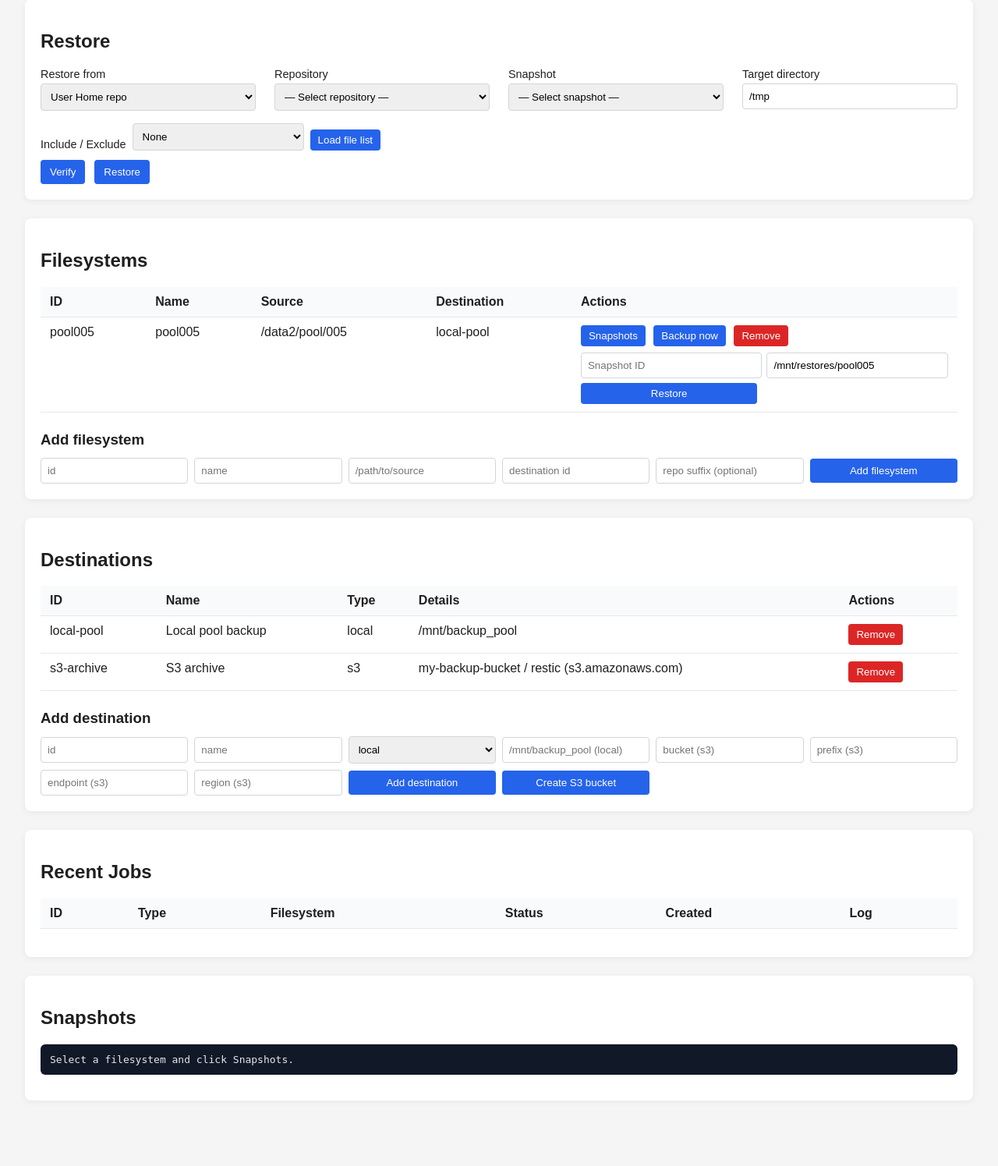
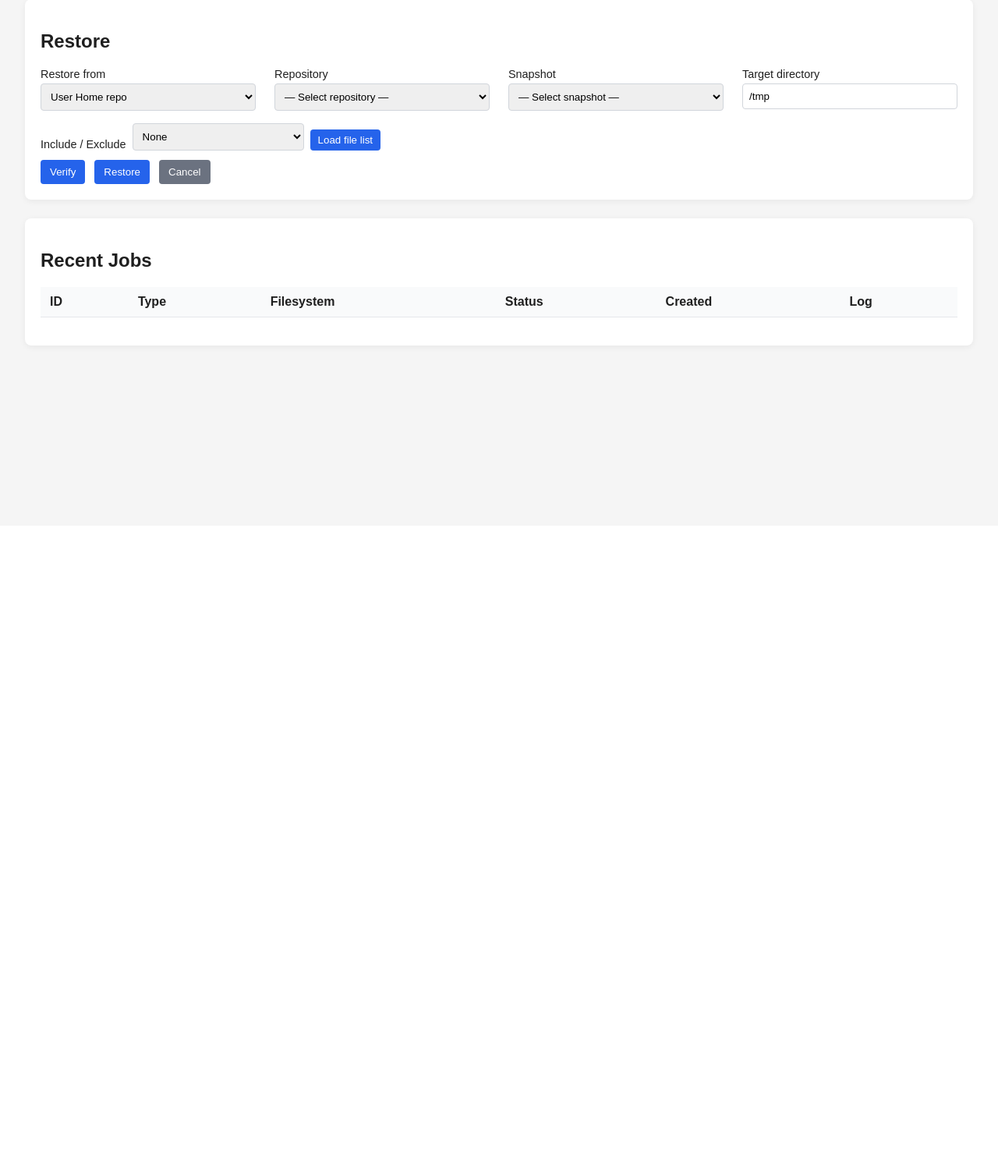
Before and after one commit to mit-orcd/orcd-restic-console, a Flask app: page / in a window 1280 px wide. Shown: the part 126-1621 px from the top of the page at 78% size. After the commit the page ends 575 px from the top, so only its background shows below. Run offline with Flask 3, Linux system fonts and the light colour scheme; data that the repository does not hold is empty.

Commit message:
removed not needed consol sections

```diff
--- a/config/app.yml
+++ b/config/app.yml
@@ -15,7 +15,7 @@ paths:
   restore_root: "/mnt/restores"
   # Root dirs for recovery panel (restic repos)
   backup_user_home: "/mnt/backup_home/home3"
-  backup_software: "/mnt/backup_software"
+  backup_software: "/mnt/backup_software/software"
   default_restore_target: "/tmp"
 aws:
   binary: "/usr/local/bin/aws"
--- a/lib/config.py
+++ b/lib/config.py
@@ -65,7 +65,7 @@ class ConfigStore:
             job_store=paths.get("job_store", "./data/job_history.json"),
             restore_root=paths.get("restore_root", "/mnt/restores"),
             backup_user_home=paths.get("backup_user_home", "/mnt/backup_home/home3"),
-            backup_software=paths.get("backup_software", "/mnt/backup_software"),
+            backup_software=paths.get("backup_software", "/mnt/backup_software/software"),
             default_restore_target=paths.get("default_restore_target", "/tmp"),
             aws_binary=aws.get("binary", "/usr/local/bin/aws"),
             aws_default_region=aws.get("default_region", "us-east-1"),
--- a/static/app.js
+++ b/static/app.js
@@ -126,6 +126,7 @@ const restoreExcludePaths = document.getElementById("restore-exclude-paths");
 const restoreVerifySummary = document.getElementById("restore-verify-summary");
 const restoreVerifyBtn = document.getElementById("restore-verify");
 const restoreRunBtn = document.getElementById("restore-run");
+const restoreCancelBtn = document.getElementById("restore-cancel");
 
 function getDefaultRestoreTargetBase() {
   return restoreTarget.value.trim() || restoreTarget.placeholder || "/tmp";
@@ -307,6 +308,22 @@ restoreRunBtn?.addEventListener("click", async () => {
   }
 });
 
+restoreCancelBtn?.addEventListener("click", () => {
+  restoreFrom.value = "user_home";
+  restoreRepo.innerHTML = "<option value=\"\">— Select repository —</option>";
+  restoreSnapshot.innerHTML = "<option value=\"\">— Select snapshot —</option>";
+  restoreTarget.value = restoreTarget.placeholder || "/tmp";
+  restoreFilterMode.value = "none";
+  restoreIncludeExclude.style.display = "none";
+  restoreIncludePaths.value = "";
+  restoreExcludePaths.value = "";
+  restoreFileListContainer.style.display = "none";
+  restoreFileList.innerHTML = "";
+  restoreVerifySummary.style.display = "none";
+  restoreVerifySummary.innerHTML = "";
+  restoreFrom.dispatchEvent(new Event("change"));
+});
+
 // Load repos on page load for initial "Restore from" value
 if (restoreFrom?.value) {
   restoreFrom.dispatchEvent(new Event("change"));
--- a/static/styles.css
+++ b/static/styles.css
@@ -85,6 +85,10 @@ select {
 
 .btn.danger {
   background: #dc2626;
+}
+
+.btn.btn-cancel {
+  background: #6b7280;
 }
 
 .restore-form {
--- a/templates/index.html
+++ b/templates/index.html
@@ -54,100 +54,7 @@
     <div class="restore-actions">
       <button type="button" class="btn" id="restore-verify">Verify</button>
       <button type="button" class="btn" id="restore-run">Restore</button>
-    </div>
-  </section>
-
-  <section class="panel">
-    <h2>Filesystems</h2>
-    <table>
-      <thead>
-        <tr>
-          <th>ID</th>
-          <th>Name</th>
-          <th>Source</th>
-          <th>Destination</th>
-          <th>Actions</th>
-        </tr>
-      </thead>
-      <tbody>
-        {% for fs in filesystems %}
-        <tr data-fs-id="{{ fs.id }}">
-          <td>{{ fs.id }}</td>
-          <td>{{ fs.name }}</td>
-          <td>{{ fs.source_path }}</td>
-          <td>{{ fs.destination_id }}</td>
-          <td>
-            <button class="btn btn-small" data-action="snapshots">Snapshots</button>
-            <button class="btn btn-small" data-action="backup">Backup now</button>
-            <button class="btn btn-small danger" data-action="delete-fs">Remove</button>
-            <div class="restore-form">
-              <input type="text" name="snapshot_id" placeholder="Snapshot ID">
-              <input type="text" name="target_path" value="{{ restore_root }}/{{ fs.id }}" placeholder="Restore target">
-              <button class="btn btn-small" data-action="restore">Restore</button>
-            </div>
-          </td>
-        </tr>
-        {% endfor %}
-      </tbody>
-    </table>
-    <div class="form-row">
-      <h3>Add filesystem</h3>
-      <input id="fs-id" type="text" placeholder="id">
-      <input id="fs-name" type="text" placeholder="name">
-      <input id="fs-source" type="text" placeholder="/path/to/source">
-      <input id="fs-destination" type="text" placeholder="destination id">
-      <input id="fs-repo-suffix" type="text" placeholder="repo suffix (optional)">
-      <button class="btn" id="add-fs">Add filesystem</button>
-    </div>
-  </section>
-
-  <section class="panel">
-    <h2>Destinations</h2>
-    <table>
-      <thead>
-        <tr>
-          <th>ID</th>
-          <th>Name</th>
-          <th>Type</th>
-          <th>Details</th>
-          <th>Actions</th>
-        </tr>
-      </thead>
-      <tbody>
-        {% for dest in destinations %}
-        <tr data-dest-id="{{ dest.id }}">
-          <td>{{ dest.id }}</td>
-          <td>{{ dest.name }}</td>
-          <td>{{ dest.type }}</td>
-          <td>
-            {% if dest.type == "local" %}
-              {{ dest.path }}
-            {% else %}
-              {{ dest.bucket }} / {{ dest.prefix or "" }} ({{ dest.endpoint or "" }})
-            {% endif %}
-          </td>
-          <td>
-            <button class="btn btn-small danger" data-action="delete-dest">Remove</button>
-          </td>
-        </tr>
-        {% endfor %}
-      </tbody>
-    </table>
-    <div class="form-row">
-      <h3>Add destination</h3>
-      <input id="dest-id" type="text" placeholder="id">
-      <input id="dest-name" type="text" placeholder="name">
-      <select id="dest-type">
-        <option value="local">local</option>
-        <option value="s3">s3</option>
-      </select>
-      <input id="dest-path" type="text" placeholder="/mnt/backup_pool (local)">
-      <input id="dest-bucket" type="text" placeholder="bucket (s3)">
-      <input id="dest-prefix" type="text" placeholder="prefix (s3)">
-      <input id="dest-endpoint" type="text" placeholder="endpoint (s3)">
-      <input id="dest-region" type="text" placeholder="region (s3)">
-      <button class="btn" id="add-dest">Add destination</button>
-      <button class="btn" id="create-bucket">Create S3 bucket</button>
+      <button type="button" class="btn btn-cancel" id="restore-cancel">Cancel</button>
     </div>
   </section>
 
@@ -178,9 +85,4 @@
       </tbody>
     </table>
   </section>
-
-  <section class="panel">
-    <h2>Snapshots</h2>
-    <pre id="snapshots-output">Select a filesystem and click Snapshots.</pre>
-  </section>
 {% endblock %}
```
